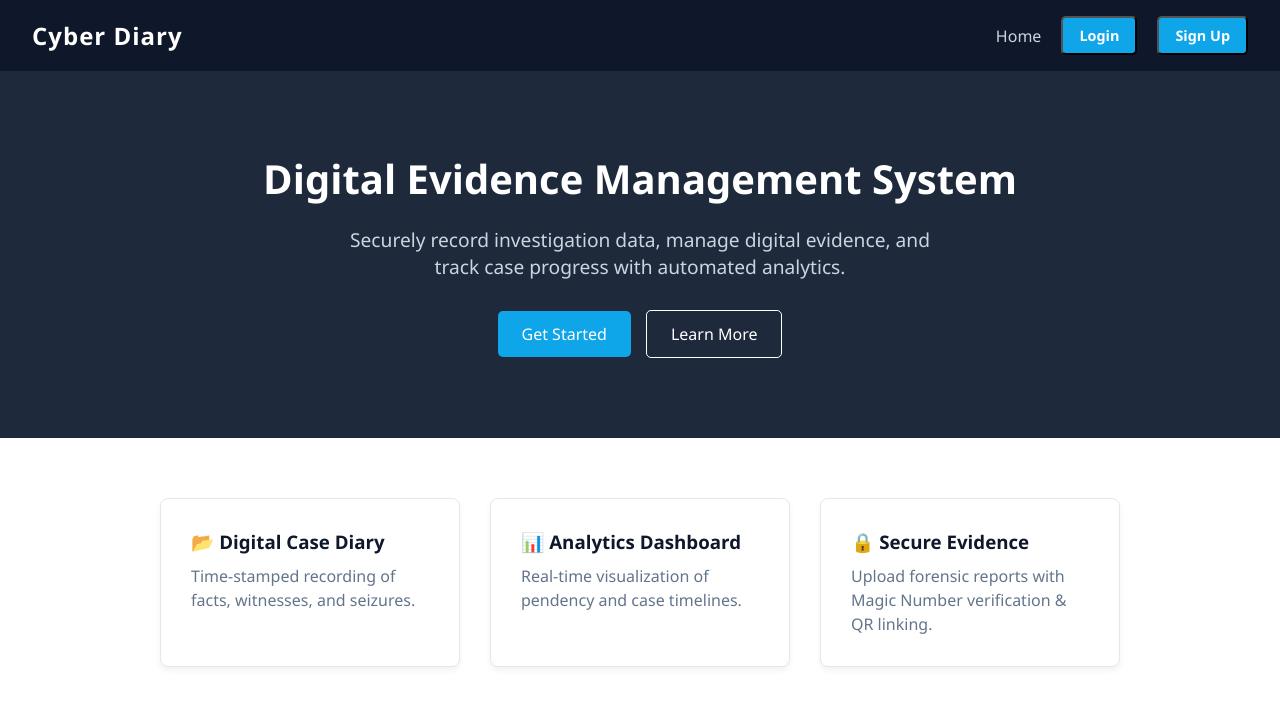
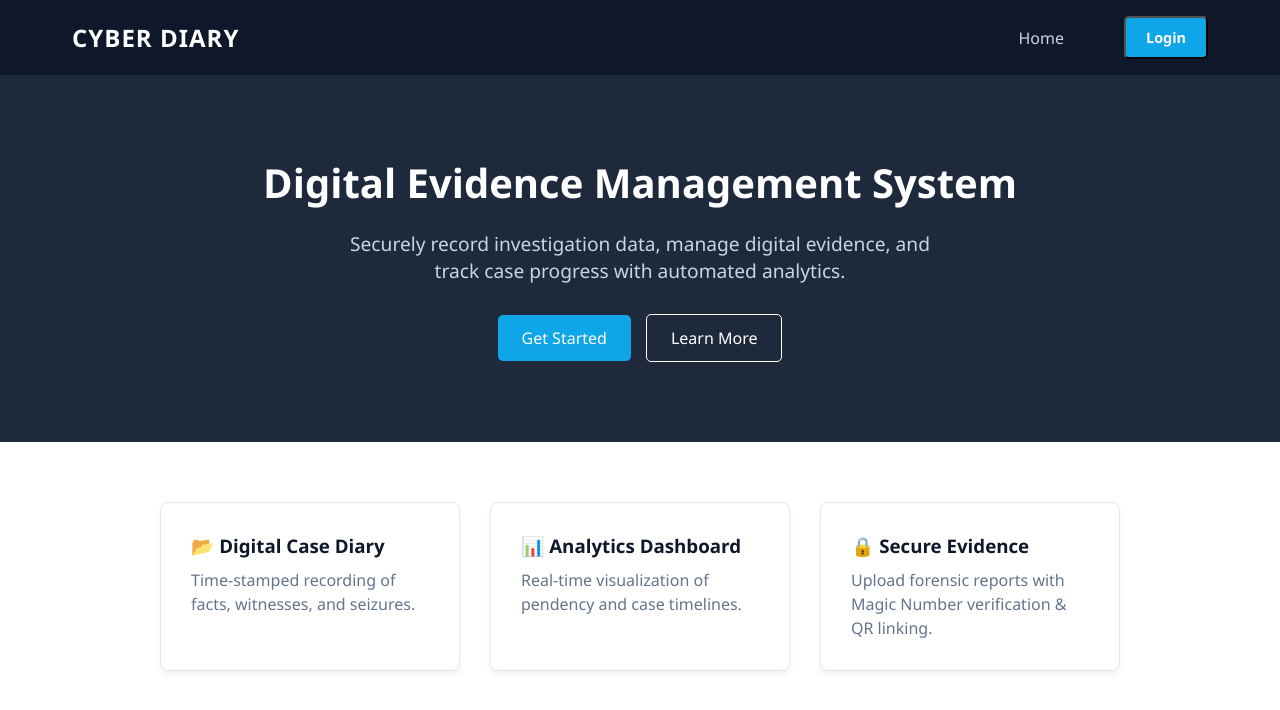
Before and after one commit to Subhransu111/Digitalized_Diary, a React app in the folder Frontend/: page / in a window 1280 px wide. Shown: the top 710 px of the page. Built offline with nearby package versions, Linux system fonts and the light colour scheme; the HTML template or start-up script is replaced by a standard one.

Commit message:
api connection updated

```diff
--- a/Frontend/src/App.css
+++ b/Frontend/src/App.css
@@ -25,6 +25,7 @@ body {
 .navbar-brand h1 {
   font-size: 1.5rem;
   letter-spacing: 1px;
+  margin-left: 5vh;
 }
 
 .navbar-links {
@@ -38,6 +39,7 @@ body {
   text-decoration: none;
   font-weight: 500;
   transition: color 0.3s;
+  margin-right: 5vh;
 }
 
 .nav-item:hover {
@@ -57,21 +59,15 @@ body {
   background-color: #0ea5e9;
   color: white;
   font-weight: bold;
+  padding: 10px 20px;
+  margin-right: 5vh;
+
 }
 
 .login-btn:hover {
   background-color: #0284c7;
 }
 
-.signup-btn {
-  background-color: #0ea5e9; /* Sky Blue */
-  color: white;
-  font-weight: bold;
-}
-
-.signup-btn:hover {
-  background-color: #0284c7;
-}
 
 /* --- Dropdown Container --- */
 .dropdown-container {
--- a/Frontend/src/components/Navbar.jsx
+++ b/Frontend/src/components/Navbar.jsx
@@ -10,7 +10,7 @@ const Navbar = () => {
   return (
     <nav className="navbar">
       <div className="navbar-brand">
-        <h1>Cyber Diary</h1>
+        <h1>CYBER DIARY</h1>
       </div>
 
       <div className="navbar-links">
@@ -59,12 +59,7 @@ const Navbar = () => {
             >
               Login
             </button>
-            <button
-              onClick={() => loginWithRedirect({ screen_hint: 'signup' })}
-              className="nav-btn signup-btn"
-            >
-              Sign Up
-            </button>
+
           </>
         ) : (
           <div style={{display: 'flex', gap: '15px', alignItems: 'center'}}>
--- a/Frontend/src/hooks/useAxios.js
+++ b/Frontend/src/hooks/useAxios.js
@@ -7,7 +7,7 @@ const useAxios = () => {
 
   const api = useMemo(() => {
     const instance = axios.create({
-      baseURL: "http://localhost:8000/api/v1", // Your Backend URL
+      baseURL: import.meta.env.VITE_API_BASE_URL || "http://localhost:8000/api/v1", // Your Backend URL
     });
 
     // INTERCEPTOR: This runs before every request
```
Also changed, not shown: 1 other file (tests, documents, lock files or other folders).
